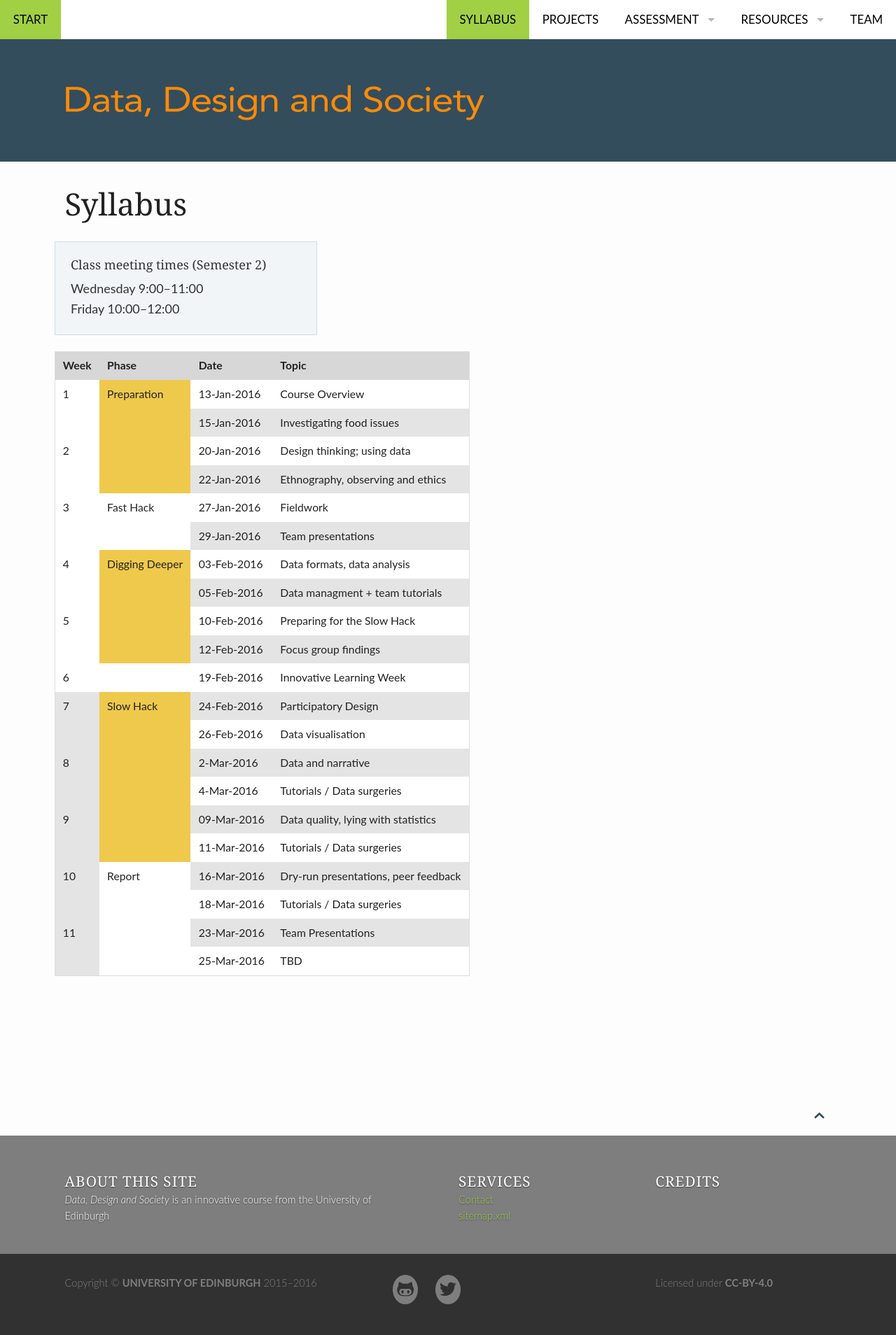
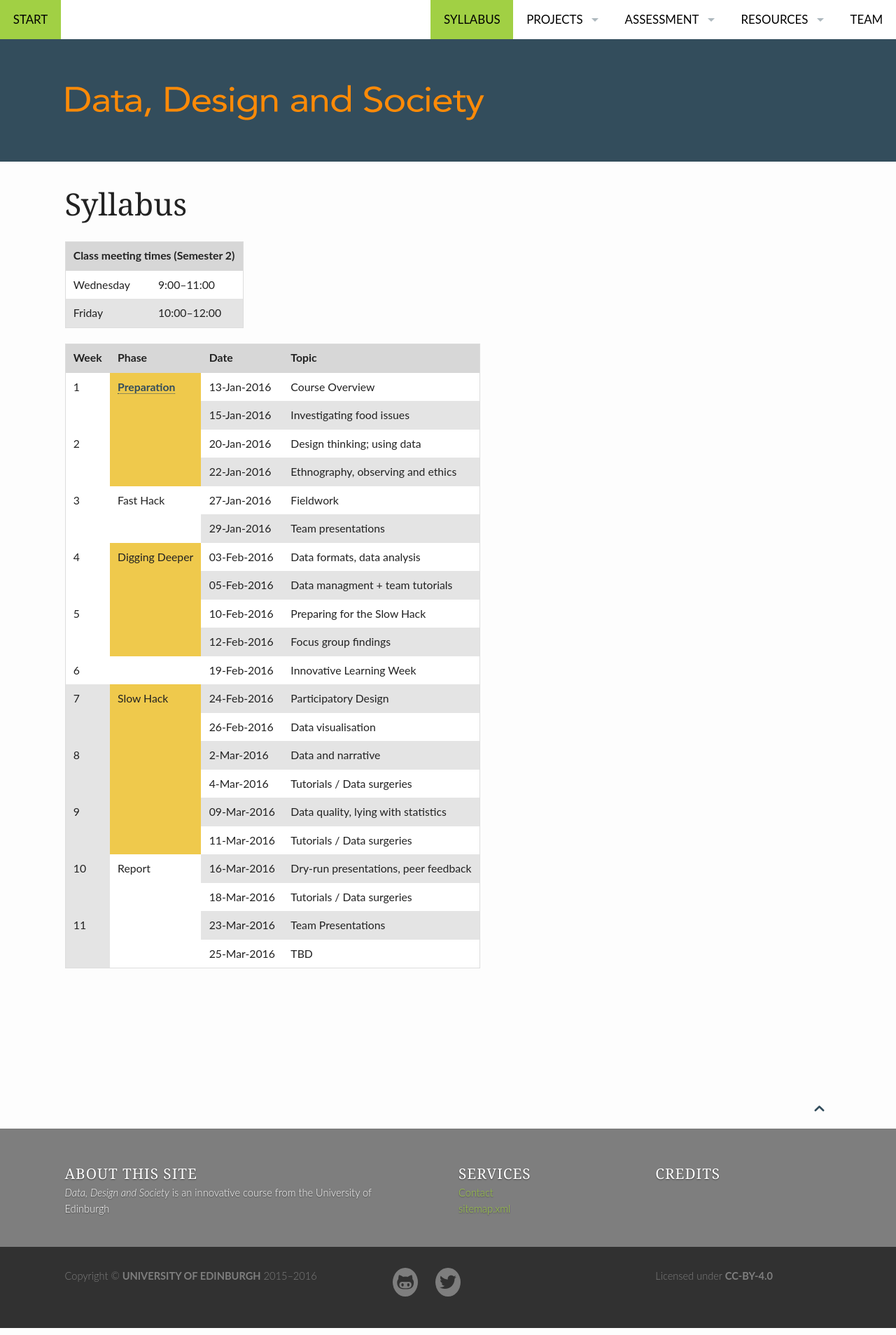
Before and after one commit to edinburghlivinglab/dds, a Jekyll site: the page built from pages/syllabus.md, in a window 1280 px wide. Shown: the whole page at 70% size. Built offline with Jekyll 4.4.1, drawn with Linux system fonts in a browser that asks for light colours.

```diff
--- a/_sass/_12_custom.scss
+++ b/_sass/_12_custom.scss
@@ -8,3 +8,8 @@
   @include panel($bg:$ci-3,	$adjust:true, $padding:rem-calc(10));
   width:75%;
 }
+
+.lite-panel {
+  @include panel($bg:$grey-1, $adjust:true, $padding:rem-calc(10));
+  border-style:none;
+}
--- a/pages/syllabus.md
+++ b/pages/syllabus.md
@@ -6,17 +6,27 @@ subheadline: ""
 teaser: ""
 permalink: "/syllabus/"
 ---
-<div class="row">
-<div class="small-0 large-4"></div>
-<div class="small-12 large-4">
-    <div class="panel callout secondary">
-    <h6>Class meeting times (Semester 2)</h6>
-    <p>Wednesday 9:00&ndash;11:00<br/>
-    Friday 10:00&ndash;12:00
-    </p>
-    </div>
-  </div>
+<div>
 
+
+<table>
+   <thead>
+    <tr>
+     <th colspan="2">Class meeting times (Semester 2)</th>
+   </tr>
+ </thead>
+ <tbody>
+   <tr>
+     <td>Wednesday</td><td>9:00&ndash;11:00</td>
+   </tr>
+   <tr>
+     <td>Friday</td><td>10:00&ndash;12:00</td>
+   </tr>
+ </tbody>
+</table>
+</div>
+
+<div>
 
     <table class="table">
      <thead>
@@ -30,7 +40,7 @@ permalink: "/syllabus/"
      <tbody>
       <tr>
        <td rowspan="2">1</td>
-       <td rowspan="4" valign="middle" bgcolor="#EFC94C">Preparation</td>
+       <td rowspan="4" valign="middle" bgcolor="#EFC94C"><a href="/preparation/">Preparation</a></td>
        <td>13-Jan-2016</td>
        <td>Course Overview</td>
       </tr>
```
Also changed, not shown: _course-docs/prep.md (added, +95 -0 lines), _data/navigation.yml (+6 -1 lines), pages/learning_outcomes.md (+8 -8 lines), pages/prep.md (added, +99 -0 lines), pages/projects.md (+3 -5 lines).
